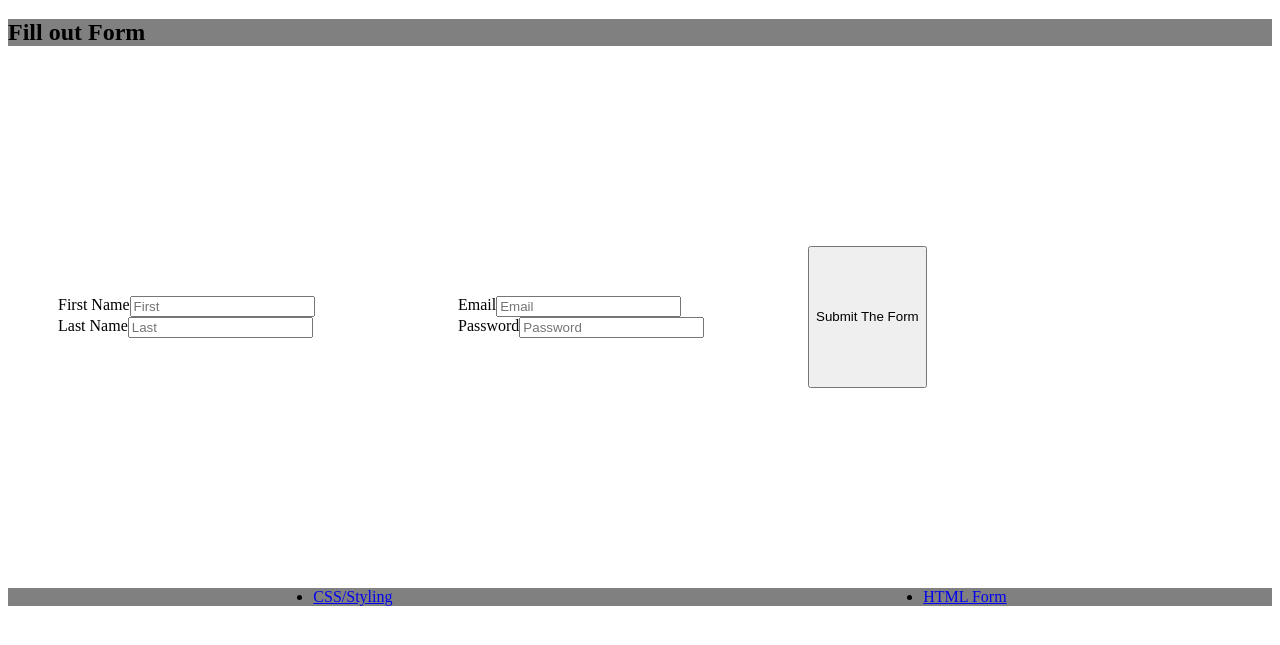
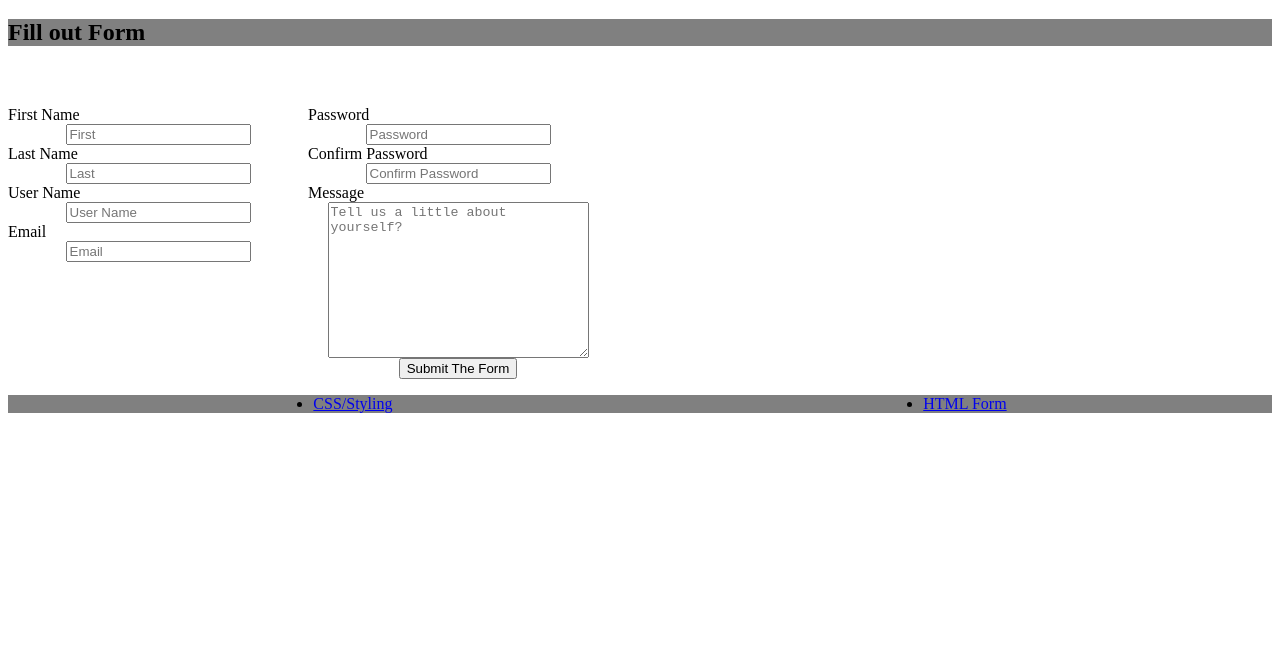
Before and after one commit to Lubeth2026/week2-d3-flex-forms, a plain HTML site: page form.html in a window 1280 px wide. Shown: the part 61-706 px from the top of the page. Drawn offline with Linux system fonts and the light colour scheme.

Commit message:
Add correct semantic html & style.css to form

```diff
--- a/form.html
+++ b/form.html
@@ -13,27 +13,32 @@
     <main>
         <section>
             <h2>Fill out Form</h2>
-            <form class="form" action="#">
+          <form  class="form" action="#">
             <div class="column">
-                <div class="input" >
             <label for="first">First Name</label>
             <input type="text" name="first" id="first" placeholder="First">
-                </div>
-                <div class="input">
+
             <label for="last">Last Name</label>
             <input type="text" name="last" id="last" placeholder="Last">
-                </div>
+
+            <label for="user">User Name</label>
+            <input type="text" name="user" id="user" placeholder="User Name">
+
+            <label for="email">Email</label>
+            <input type="text" name="email" id="email" placeholder="Email" required aria-required="true">
             </div>
             <div class="column">
-                <div class="input">
-                <label for="email">Email</label>
-                <input type="text" name="email" id="email" placeholder="Email" required aria-required="true"></div>
-                <div class="input" >
             <label for="password">Password</label>
-                <input type="text" name="password" id="password" placeholder="Password" required aria-required="true" ></div>
+            <input type="text" name="password" id="password" placeholder="Password" required aria-required="true">
+
+            <label for="confirmation">Confirm Password</label>
+            <input type="text" name="confirmation" id="confirmation" placeholder="Confirm Password" required aria-required="true">
+
+            <label for="message">Message</label>
+            <textarea name="message" id="message" cols="30" rows="10" placeholder="Tell us a little about yourself?"></textarea>
+
+            <button>Submit The Form</button>
             </div>
-                <button>Submit The Form</button>
-            </form>
         </section>
     </main>
     <footer>
--- a/style.css
+++ b/style.css
@@ -27,19 +27,17 @@ h2, footer {
     background-color: grey;
 }
 .form {
-display: flex;
-flex-wrap: wrap;
-margin-top: 200px;
-margin-bottom: 200px;
+    display: flex;
+    flex-wrap: wrap;
+    margin-top: 60px;
 }
-.input {
+label {
     display: flex;
     flex-wrap: column;
     width: 300px;
 }
-
 .column {
+    display: flex;
     flex-direction: column;
-    display: flex;
-    padding: 50px;
+    align-items: center;
 }
```
Lines whose indentation alone changed are shown as unchanged.
